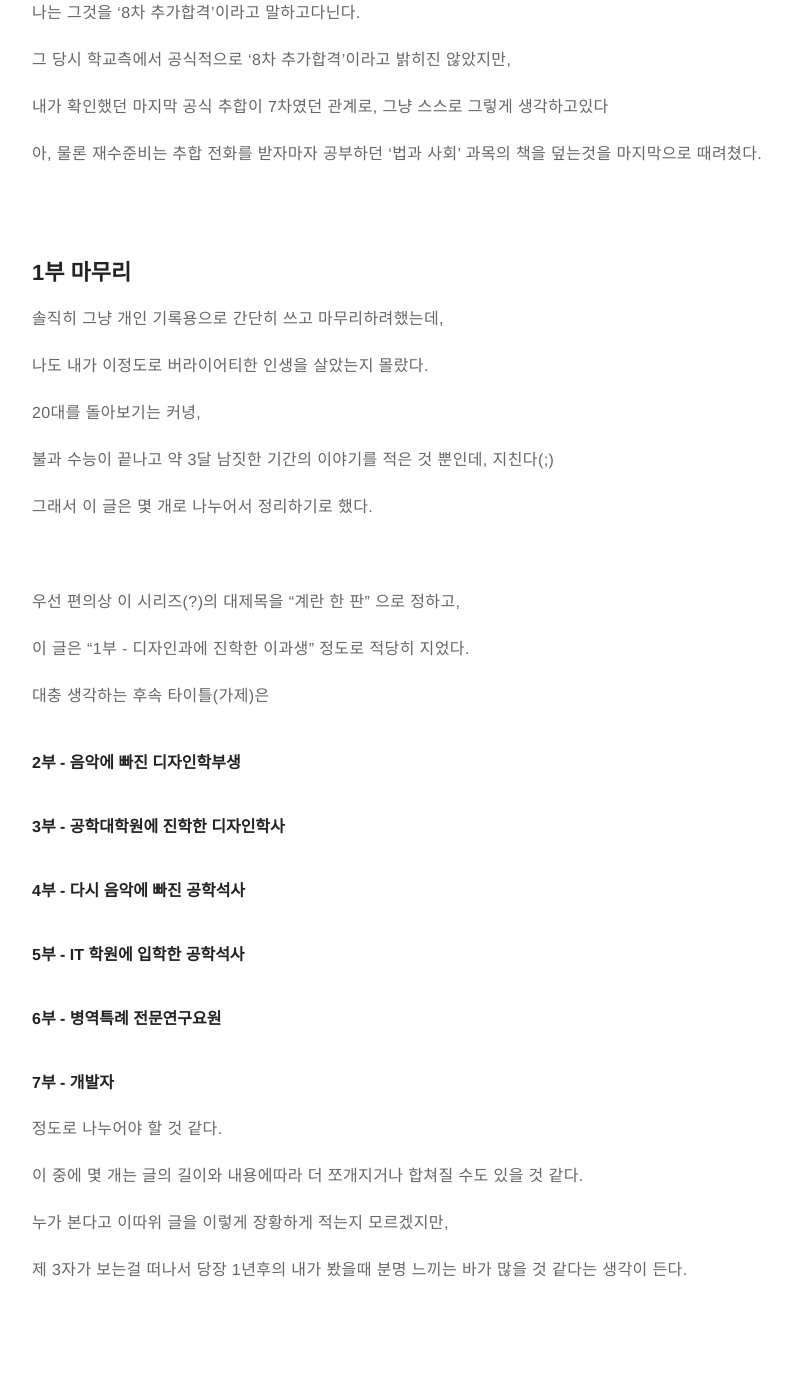
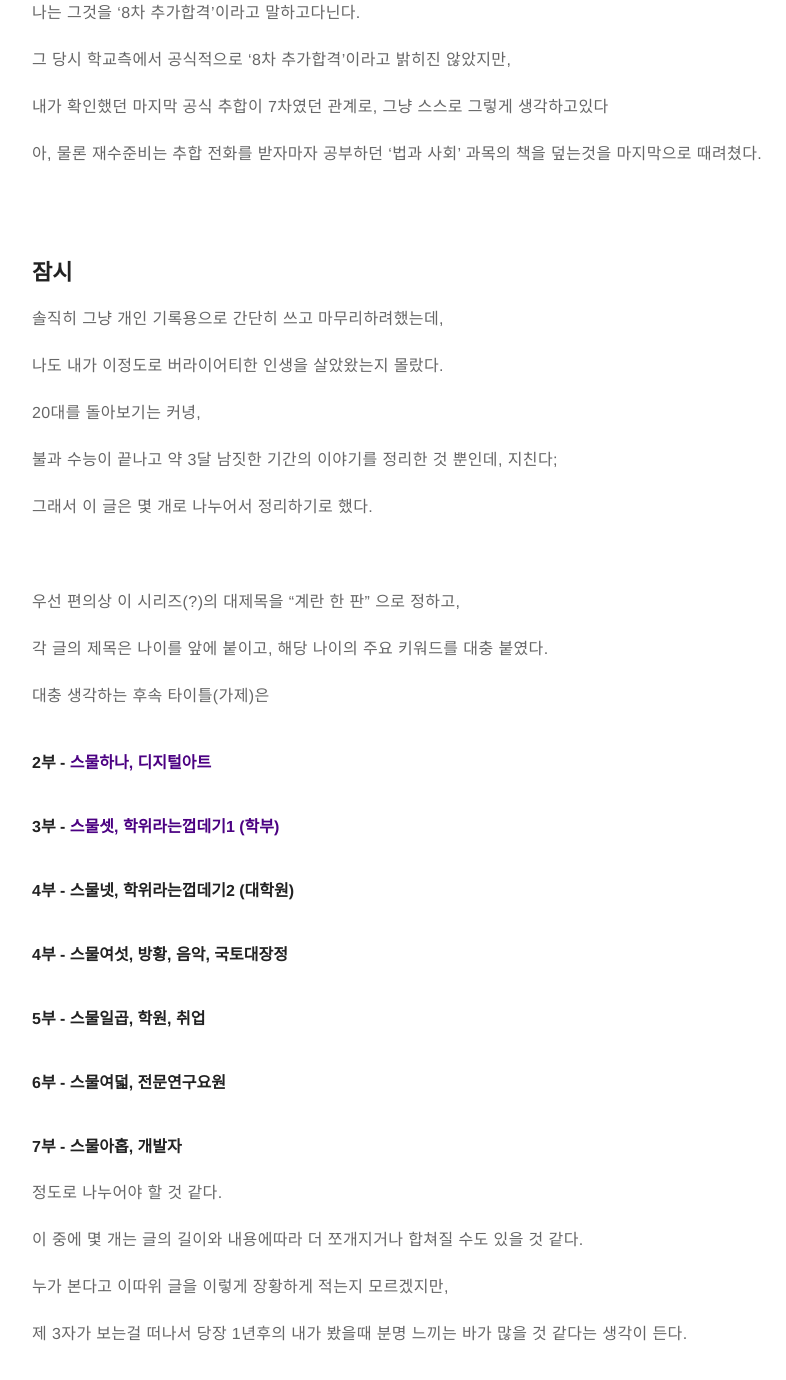
Before and after one commit to itholic/itholic.github.io, a Jekyll site: the page built from _posts/thinking/2019-01-14-thinking-eggs-01.md, in a window 1280 px wide and 1400 px high, scrolled down 4066 px. Shown: the top 1380 px of the window, without its empty margins (203-989 px from the left). Built offline with Jekyll 4.4.1, drawn with Linux system fonts in a browser that asks for light colours; comment, search, counter and statistics services are not loaded; some of the changed text lies outside the part shown.

Commit message:
[thinking] eggs : change titles

```diff
--- a/_posts/thinking/2019-01-14-thinking-eggs-01.md
+++ b/_posts/thinking/2019-01-14-thinking-eggs-01.md
@@ -1,5 +1,5 @@
 ---
-title: "[계란 한 판] 01. 디자인과에 진학한 이과생"
+title: "[계란 한 판] 스물, 이과, 디자인"
 layout: post
 tag:
 - thinking
@@ -50,7 +50,7 @@ sitemap:
 
 <br/>
 
-## 01. 디자인과에 진학한 이과생
+## 01. 스물, 이과, 디자인
 
 <br/>
 
@@ -120,7 +120,7 @@ sitemap:
 
 디자인학과 중에서도 미디어 디자인, 시각 디자인 이라는 이름이 멋있어보여서, 관련된 몇 개 학과를 지원했다.
 
-문득 든 생각인데, 난 진짜 부모님께 x나게 효도해야겠구나.
+문득 든 생각인데, 난 이 모든것을 믿고 지켜봐주신 부모님께 진심으로 감사드려야한다.
 
 <br/>
 
@@ -174,15 +174,15 @@ sitemap:
 
 <br/>
 
-## 1부 마무리
+## 잠시
 
 솔직히 그냥 개인 기록용으로 간단히 쓰고 마무리하려했는데,
 
-나도 내가 이정도로 버라이어티한 인생을 살았는지 몰랐다.
+나도 내가 이정도로 버라이어티한 인생을 살았왔는지 몰랐다.
 
 20대를 돌아보기는 커녕,
 
-불과 수능이 끝나고 약 3달 남짓한 기간의 이야기를 적은 것 뿐인데, 지친다(;)
+불과 수능이 끝나고 약 3달 남짓한 기간의 이야기를 정리한 것 뿐인데, 지친다;
 
 그래서 이 글은 몇 개로 나누어서 정리하기로 했다.
 
@@ -190,21 +190,23 @@ sitemap:
 
 우선 편의상 이 시리즈(?)의 대제목을 "계란 한 판" 으로 정하고,
 
-이 글은 "1부 - 디자인과에 진학한 이과생" 정도로 적당히 지었다.
+각 글의 제목은 나이를 앞에 붙이고, 해당 나이의 주요 키워드를 대충 붙였다.
 
 대충 생각하는 후속 타이틀(가제)은
 
-#### 2부 - 음악에 빠진 디자인학부생
+#### 2부 - <a href="https://itholic.github.io/thinking-eggs-02/" target="_blank">스물하나, 디지털아트</a>
 
-#### 3부 - 공학대학원에 진학한 디자인학사
+#### 3부 - <a href="https://itholic.github.io/thinking-eggs-03/" target="_blank">스물셋, 학위라는껍데기1 (학부)</a>
 
-#### 4부 - 다시 음악에 빠진 공학석사
+#### 4부 - 스물넷, 학위라는껍데기2 (대학원)
 
-#### 5부 - IT 학원에 입학한 공학석사
+#### 4부 - 스물여섯, 방황, 음악, 국토대장정
 
-#### 6부 - 병역특례 전문연구요원
+#### 5부 - 스물일곱, 학원, 취업
 
-#### 7부 - 개발자
+#### 6부 - 스물여덟, 전문연구요원
+
+#### 7부 - 스물아홉, 개발자
 
 정도로 나누어야 할 것 같다.
 
```
Also changed, not shown: _posts/thinking/2019-01-14-thinking-eggs-02.md (+3 -3 lines), _posts/thinking/2019-01-14-thinking-eggs-03.md (+4 -4 lines).
